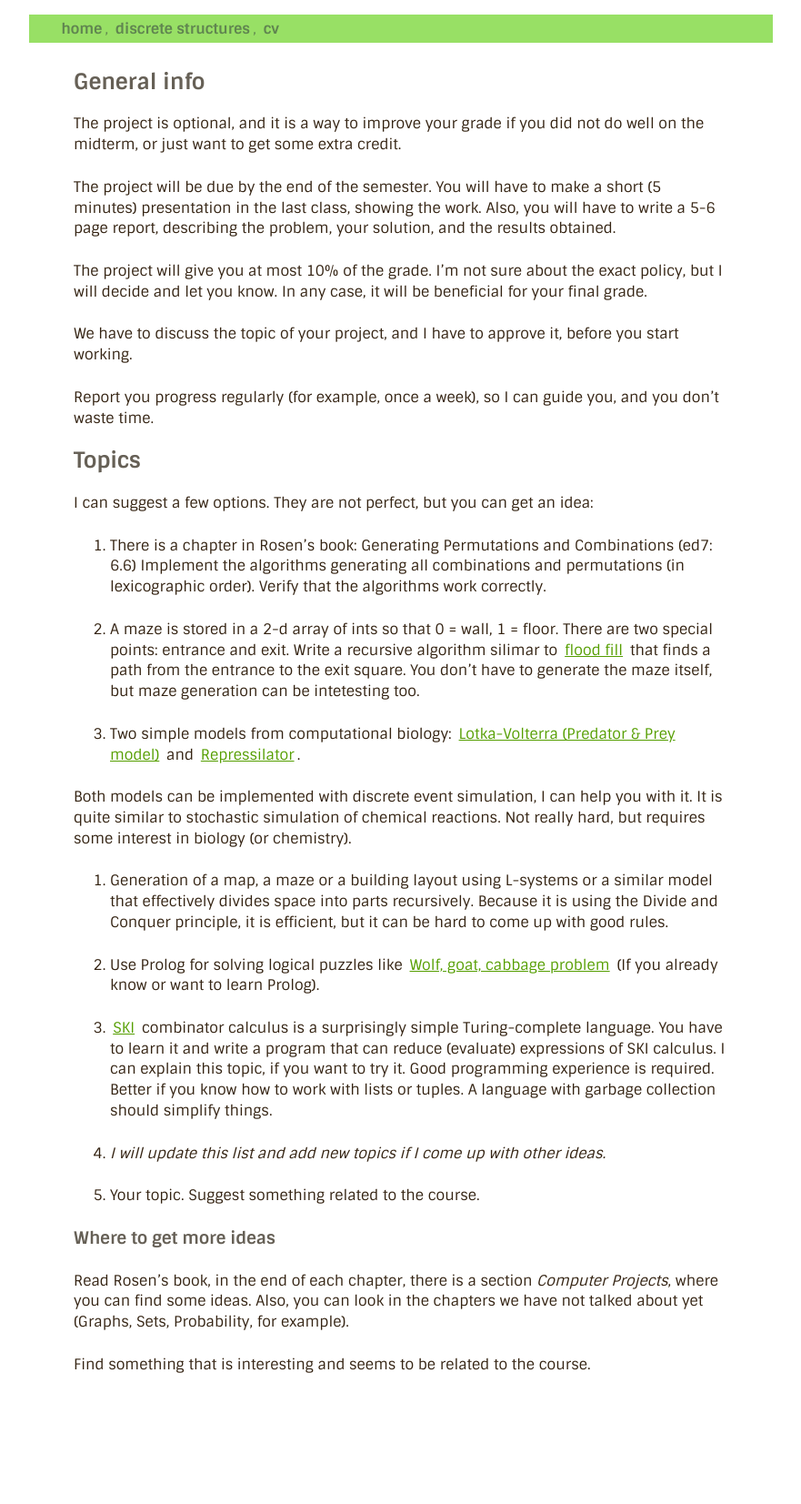
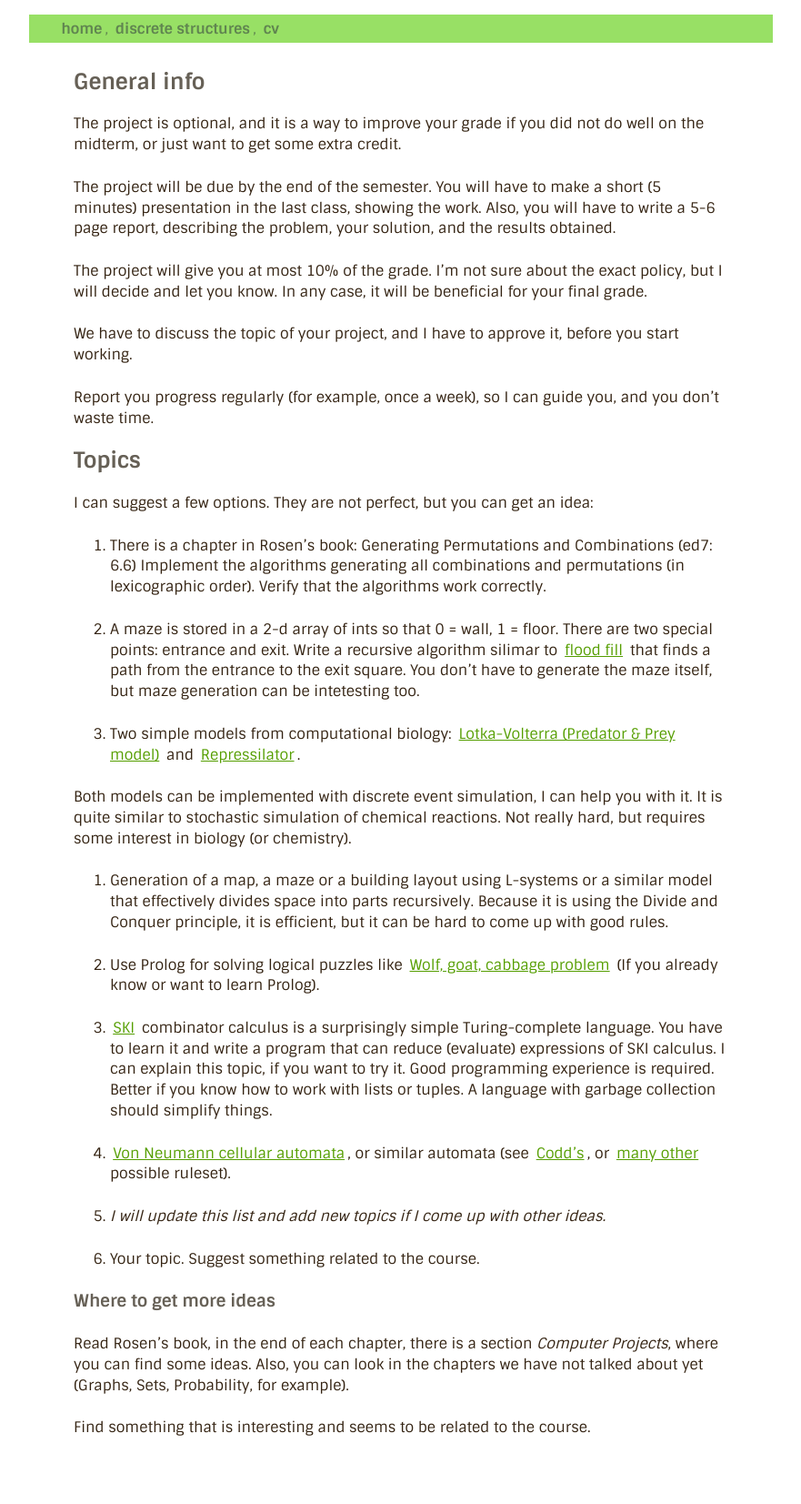
Before and after one commit to a-nikolaev/a-nikolaev.github.io, a Jekyll site: the page built from ds/topics.markdown, in a window 1280 px wide. Shown: the whole page at 91% size, without its empty margins (199-1080 px from the left). Built offline with Jekyll 4.4.1, drawn with Linux system fonts in a browser that asks for light colours; Markdown is read by kramdown in place of the engine named in the settings; before the commit the page ends 1584 px from its top, so only the background shows below that.

Commit message:
+1 topic

```diff
--- a/ds/topics.markdown
+++ b/ds/topics.markdown
@@ -59,9 +59,13 @@ I can explain this topic, if you want to try it. Good programming experience is
 Better if you know how to work with lists or tuples. A language with garbage collection
 should simplify things.
 
-7. *I will update this list and add new topics if I come up with other ideas.*
+7. [Von Neumann cellular automata](https://en.wikipedia.org/wiki/Von_Neumann_cellular_automata),
+  or similar automata (see [Codd's](https://en.wikipedia.org/wiki/Codd%27s_cellular_automaton), or
+  [many other](http://code.google.com/p/ruletablerepository/wiki/TheRules) possible ruleset).
 
-8. Your topic. Suggest something related to the course.
+0. *I will update this list and add new topics if I come up with other ideas.*
+
+0. Your topic. Suggest something related to the course.
 
 ### Where to get more ideas
 
```
